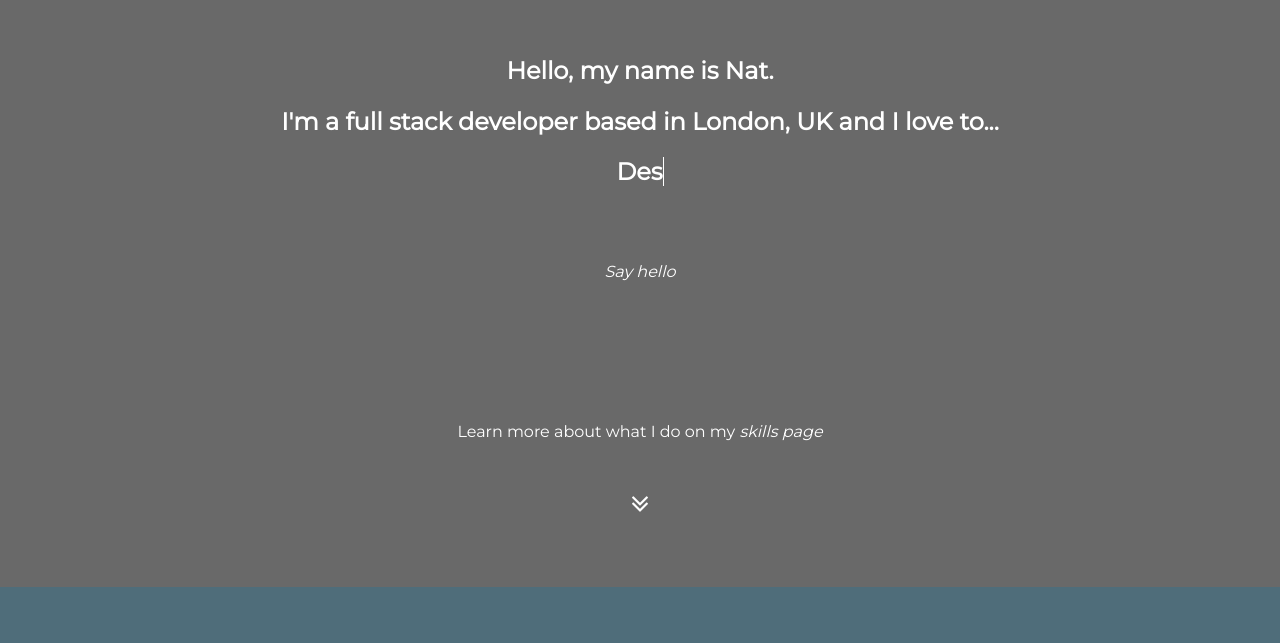
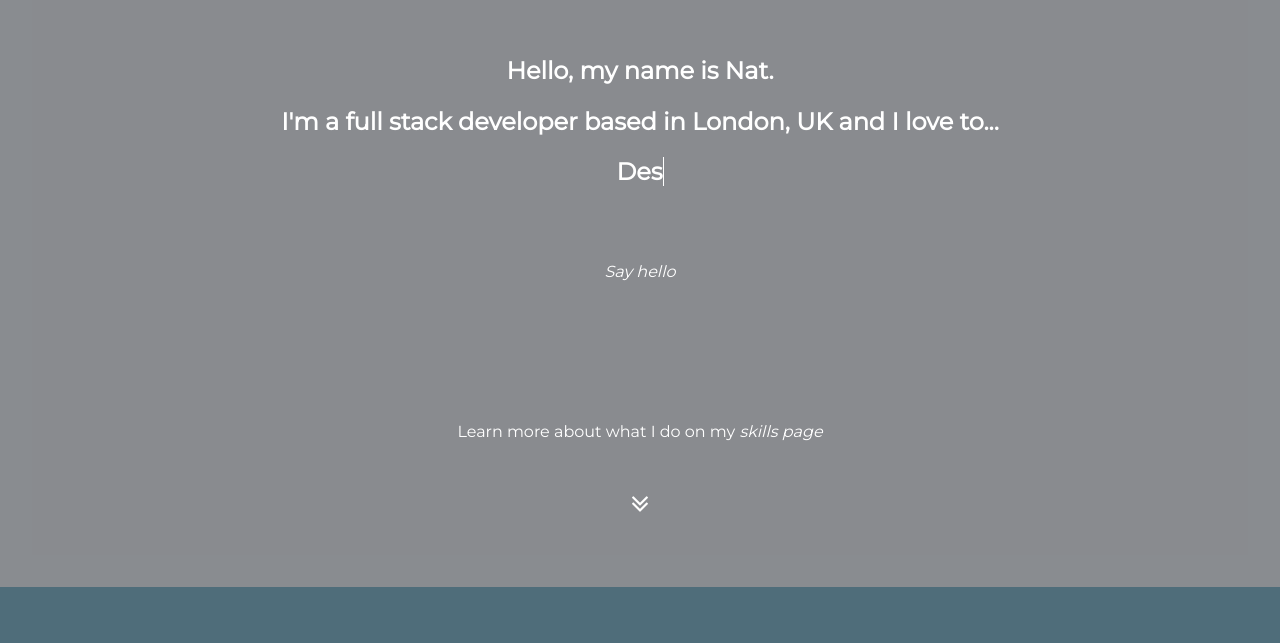
Before and after one commit to njseeto/portfolio, a plain HTML site: page index.html in a window 1280 px wide. Shown: the part 157-800 px from the top of the page. Drawn offline with nearby package versions, Linux system fonts and the light colour scheme.

Commit message:
new grey

```diff
--- a/styles.css
+++ b/styles.css
@@ -8,7 +8,7 @@
 
 html {
   display: flex;
-  background-color: #696969;
+  background-color: #898c90;
   max-width: 100%;
   overflow-x: hidden;
 }
@@ -29,7 +29,7 @@ body {
   display: flex;
   flex-direction: column;
   padding-top: 10em;
-  background-color: #696969;
+  background-color: #898c9080;
   min-height: 85vh;
   margin: 2em;
   max-width: 100%;
```
